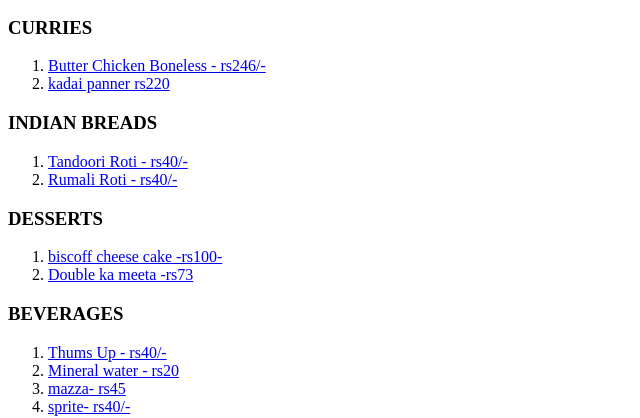
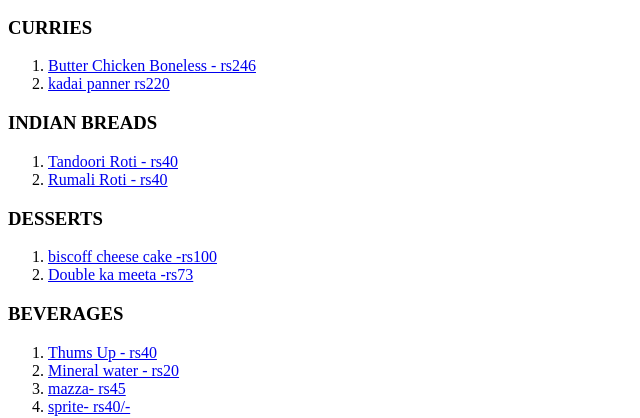
Before and after one commit to ShriyaMyaka/htmltask, a plain HTML site: page resmen.html in a window 1280 px wide. Shown: the part 380-798 px from the top of the page, 0-640 px from the left. Drawn offline with Linux system fonts and the light colour scheme.

Commit message:
code changed

```diff
--- a/resmen.html
+++ b/resmen.html
@@ -28,25 +28,25 @@
 
   <h3>CURRIES</h3>
   <ol>
-    <li><a href="https://www.indianhealthyrecipes.com/butter-chicken/">Butter Chicken Boneless - rs246/-</a></li>
+    <li><a href="https://www.indianhealthyrecipes.com/butter-chicken/">Butter Chicken Boneless - rs246</a></li>
     <li><a href="https://www.indianhealthyrecipes.com/kadai-paneer-gravy-recipe/">kadai panner rs220</a></li>
   </ol>
 
   <h3>INDIAN BREADS</h3>
   <ol>
-    <li><a href="https://www.cookwithmanali.com/tandoori-roti/">Tandoori Roti - rs40/-</a></li>
-    <li><a href="https://www.vegrecipesofindia.com/rumali-roti-recipe/">Rumali Roti - rs40/-</a></li>
+    <li><a href="https://www.cookwithmanali.com/tandoori-roti/">Tandoori Roti - rs40</a></li>
+    <li><a href="https://www.vegrecipesofindia.com/rumali-roti-recipe/">Rumali Roti - rs40</a></li>
   </ol>
 
   <h3>DESSERTS</h3>
   <ol>
-    <li><a href="https://www.tamingtwins.com/biscoff-cheesecake/">biscoff cheese cake -rs100-</a></li>
+    <li><a href="https://www.tamingtwins.com/biscoff-cheesecake/">biscoff cheese cake -rs100</a></li>
     <li><a href="https://en.wikipedia.org/wiki/Double_ka_meetha">Double ka meeta -rs73</a></li>
   </ol>
 
   <h3>BEVERAGES</h3>
   <ol>
-    <li><a href="https://en.wikipedia.org/wiki/Thums_Up">Thums Up - rs40/-</a></li>
+    <li><a href="https://en.wikipedia.org/wiki/Thums_Up">Thums Up - rs40</a></li>
     <li><a href="https://en.wikipedia.org/wiki/Mineral_water">Mineral water - rs20</a></li>
     <li><a href="https://en.wikipedia.org/wiki/Maaza">mazza- rs45</a></li>
     <li><a href="https://en.wikipedia.org/wiki/Sprite">sprite- rs40/-</a></li>
```
